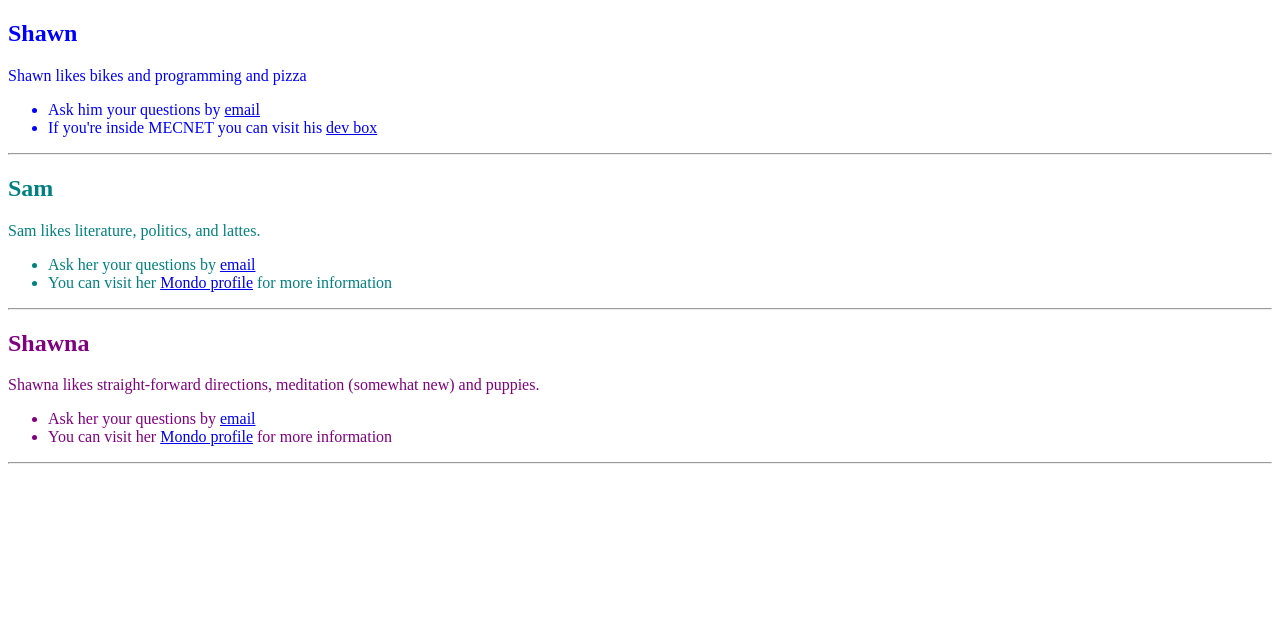
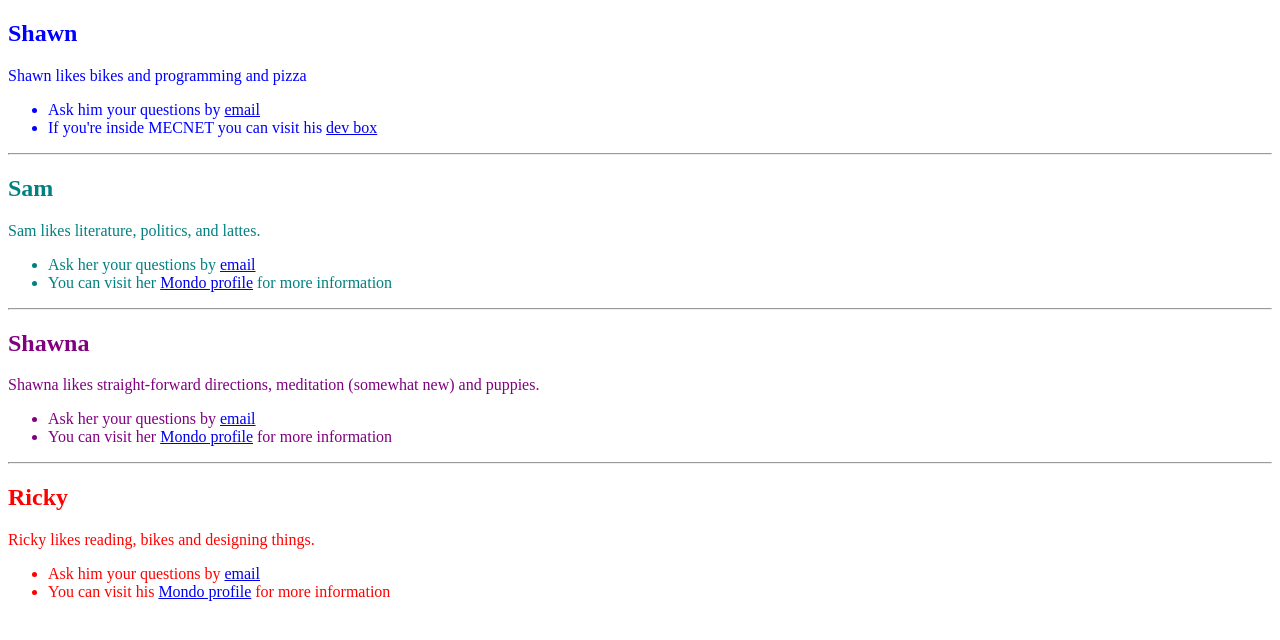
Before and after one commit to shawnaj/pushpull, a plain HTML site: page index.html in a window 1280 px wide. Drawn offline with Linux system fonts and the light colour scheme.

Commit message:
added bio and css class

```diff
--- a/index.html
+++ b/index.html
@@ -34,5 +34,13 @@
 		</ul>
 	</section>
 	<hr>
+	<section class="ricky-bio">
+	<h1>Ricky</h1>
+	<p>Ricky likes reading, bikes and designing things.</p>
+	<ul>
+		<li>Ask him your questions by <a href="mailto:richard.knight@mec.ca">email</a></li>
+		<li>You can visit his <a href="https://mondo.mec.ca/content/196887" target="_blank">Mondo profile</a> for more information</li>
+	</ul>
+</section>
 </body>
 </html>
--- a/style.css
+++ b/style.css
@@ -9,3 +9,7 @@
 .shawna-bio{
 	color: purple;
 }
+
+.ricky-bio{
+	color: red;
+}
```
